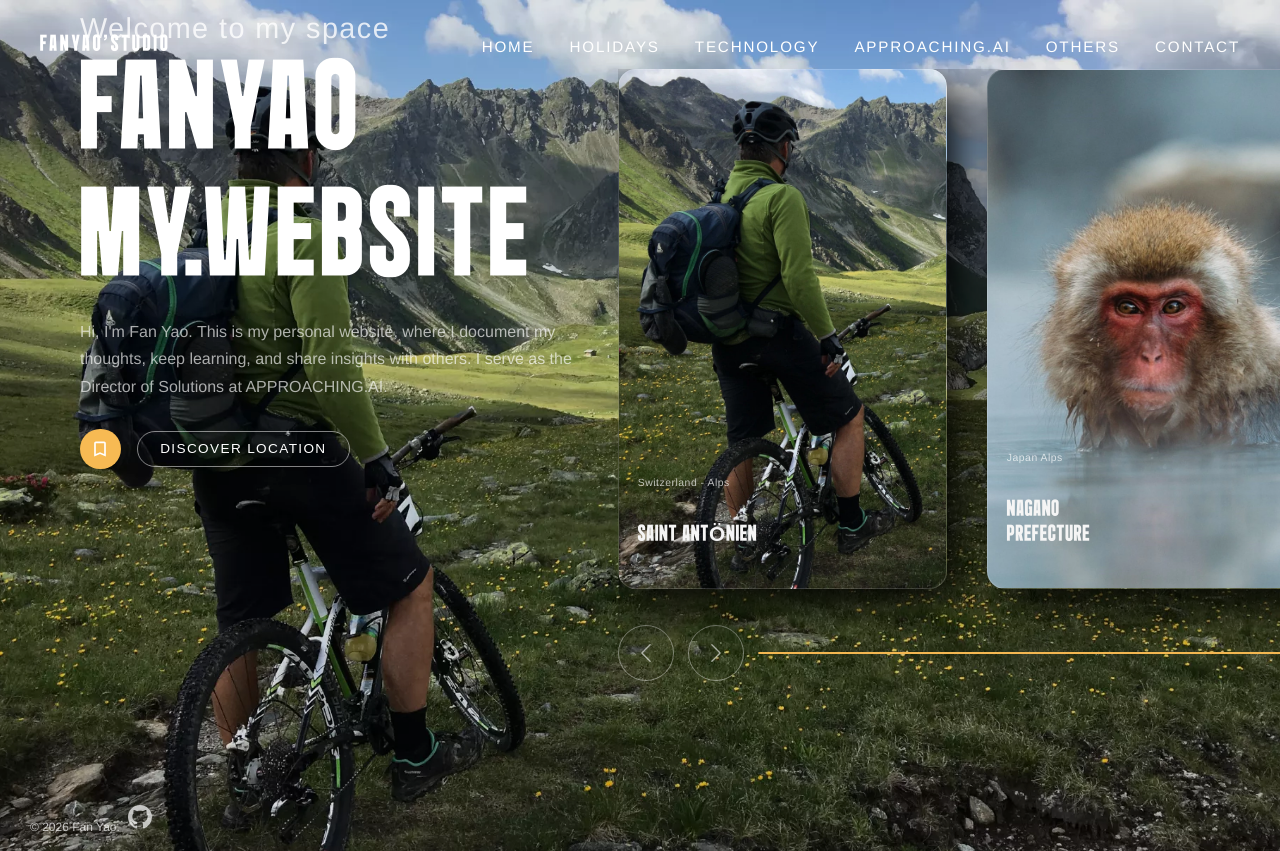
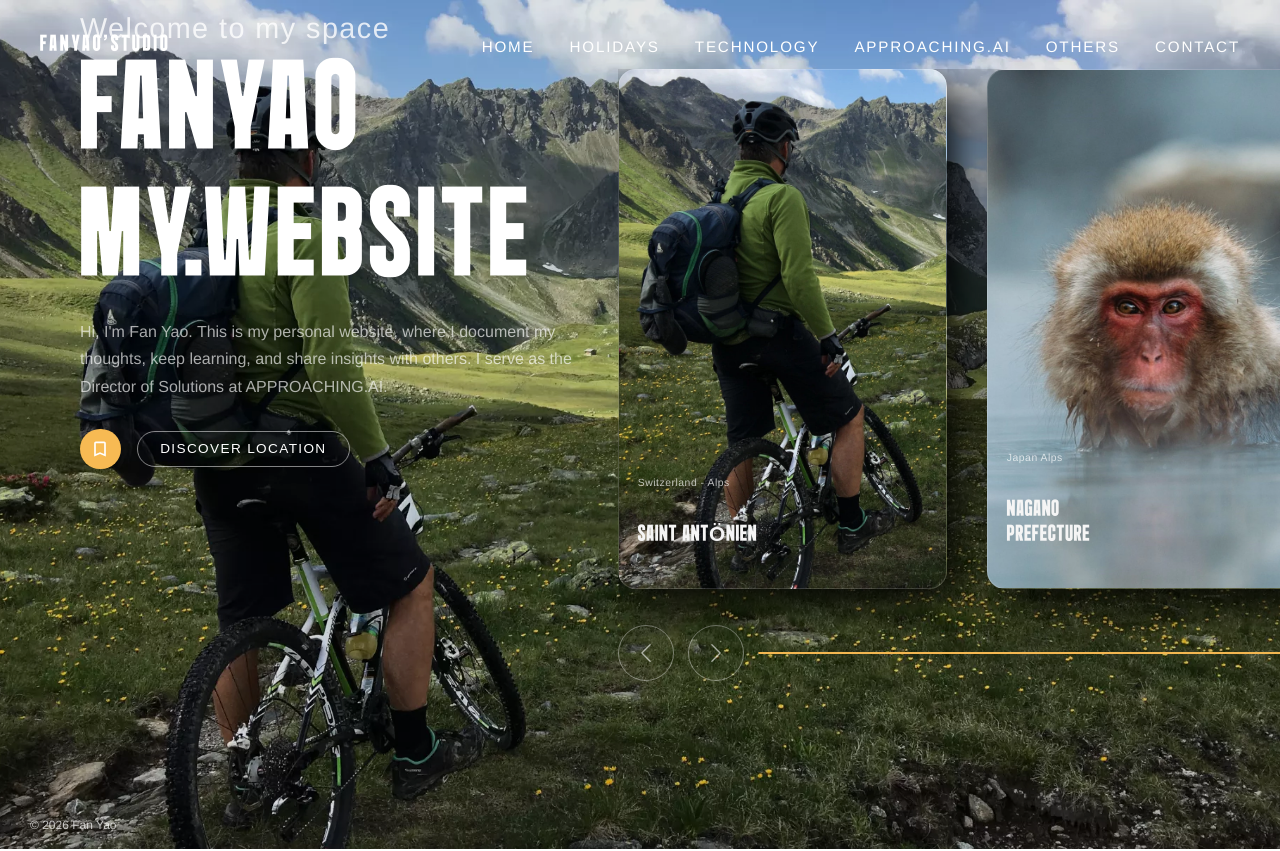
Before and after one commit to pipich0u/2026website, a Next.js app: page / in a window 1280 px wide. Built offline with nearby package versions, Linux system fonts and the light colour scheme.

Commit message:
chore: remove GitHub icon from footer

```diff
--- a/src/app/page.tsx
+++ b/src/app/page.tsx
@@ -556,19 +556,7 @@ export default function HomePage() {
       <footer className="ge-footer">
         <p style={{ display: "inline-block" }}>
           &copy; {new Date().getFullYear()} Fan Yao
-          <span style={{ marginRight: "0.7em" }}>.</span>
         </p>
-        <span>
-          <a
-            href="https://github.com/pipich0u"
-            target="_blank"
-            rel="noopener noreferrer"
-            className="ge-footer-link"
-            aria-label="GitHub"
-          >
-            <GithubIcon />
-          </a>
-        </span>
       </footer>
 
       <style>{`
```
